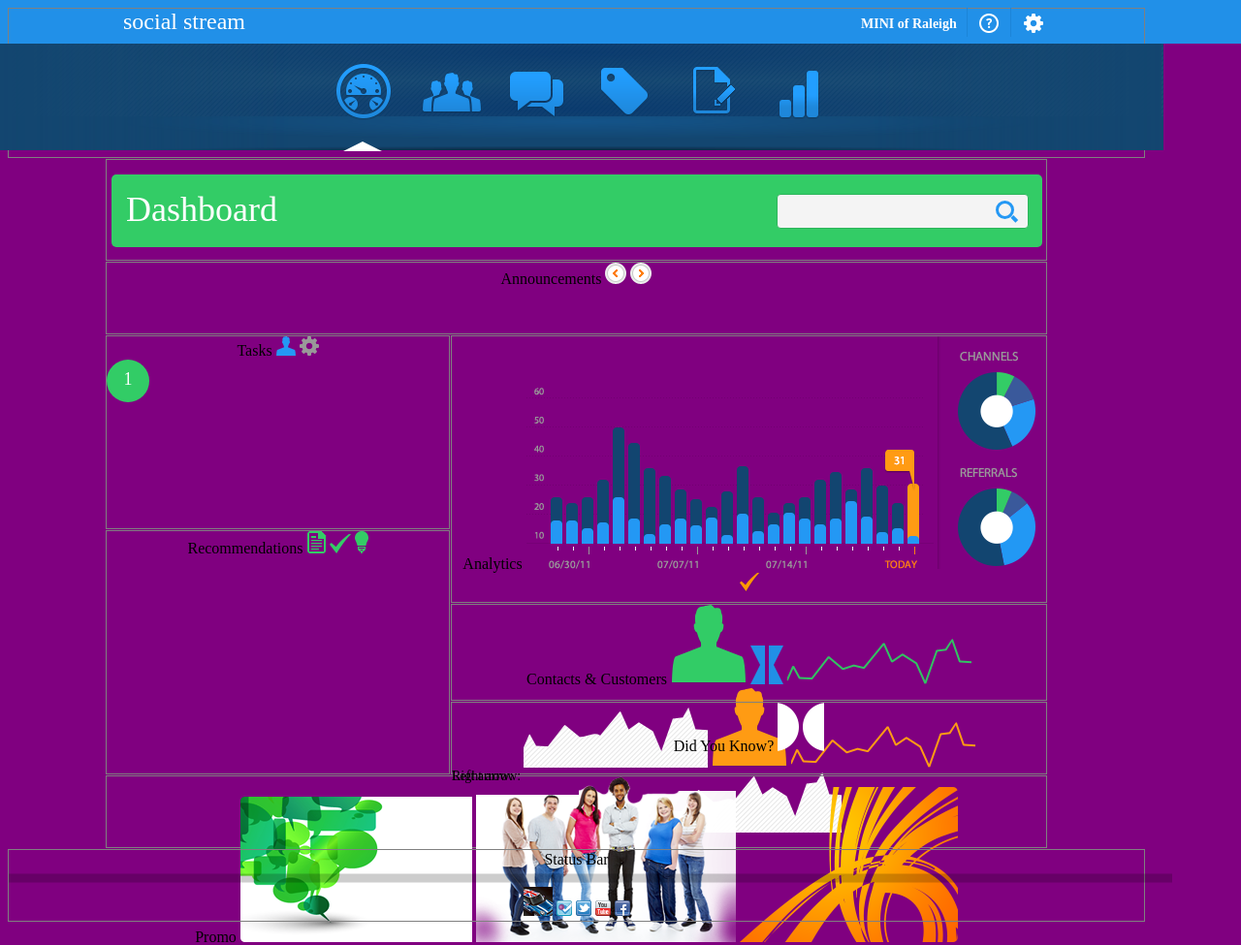
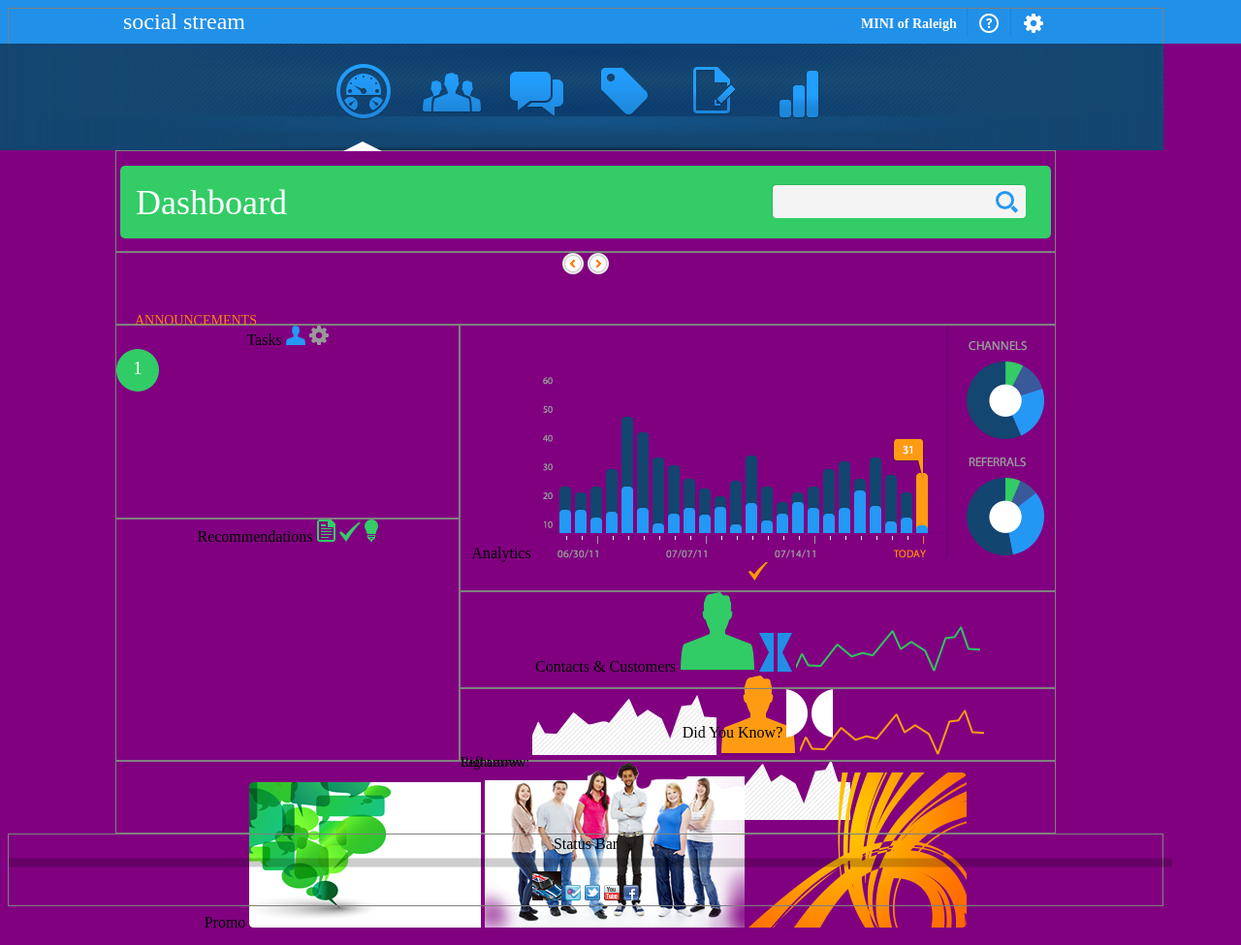
Before and after one commit to adriannavu/487project1, a plain HTML site: page index.html in a window 1280 px wide. Shown: the whole page at 97% size. Drawn offline with Linux system fonts and the light colour scheme; a web font is replaced by a local one.

Commit message:
Changes to dashboard

```diff
--- a/css/styles.css
+++ b/css/styles.css
@@ -31,7 +31,6 @@ p {
     display: grid;
     grid-template-columns: 1fr;
     grid-template-rows: auto;
-    grid-gap: 1px;
     background-color: purple;
   }
 
@@ -49,9 +48,8 @@ p {
     /************************** For desktop **************************/
     .grid-container {
       display: grid;
-      grid-template-columns: 100px 355px 615px 100px;
-      grid-template-rows: 155px 105px 75px 200px 75px 100px 75px 75px 75px;
-      grid-gap: 1px;
+      grid-template-columns: 111px 355px 615px 111px;
+      grid-template-rows: 147px 105px 75px 200px 75px 100px 75px 75px 75px;
       background-color: purple;
     }
 
@@ -266,21 +264,31 @@ p {
     .dashboard h1 {
       font-size: 36px;
       color: rgb(255, 255, 255);
-      left: 130px;
-      top: 195px;
+      left: 140px;
+      top: 188px;
+    }
+
+    .search-bar {
+      background-color: rgb(45, 181, 91);
+      position: absolute;
+      left: 796px;
+      top: 190px;
+      width: 260px;
+      height: 35px;
+      z-index: 0;
+      border-radius: 4px
     }
 
     .search-bar input[type=text] {
-      background-color: #f4f4f4;
+      background-color: rgb(244, 244, 244);
       position: absolute;
-      padding-left: 10px;
-      font-size: 16px;
-      border: 1px solid #2db55b;
+      top: 1px;
+      left: 1px;
+      width: 256.5px;
+      height: 32px;
+      z-index: 1;
+      border: none;
       border-radius: 4px;
-      left: 801px;
-      top: 200px;
-      width: 246px;
-      height: 32px;
     }
 
     .mglass {
@@ -292,7 +300,7 @@ p {
       width: 13px;
       border: 3.1px solid #2498f4;
       left: 1027px;
-      top: 207px;
+      top: 197px;
     }
 
     .mglass-handle {
@@ -301,7 +309,7 @@ p {
       height: 3.5px;
       width: 7px;
       background: #2498f4;
-      top: 224px;
+      top: 214px;
       left: 1043px;
       -webkit-transform: rotate(45deg);
       -moz-transform: rotate(45deg);
@@ -313,6 +321,13 @@ p {
     .announcements {
       grid-row: 3/3;
       grid-column: 2/4;
+    }
+
+    .announcements p {
+      color: rgb(254, 127, 19);
+      position: absolute;
+      left: 138.937px;
+      top: 308.65px;
     }
 
     /* Tasks */
--- a/index.html
+++ b/index.html
@@ -44,7 +44,10 @@
       <div class="mglass-handle"></div>
     </div>
 
-    <div class="announcements"> Announcements
+    <div class="announcements">
+      <p>
+        ANNOUNCEMENTS
+      </p>
       <div class="announcements-left-button-navigation"></div>
       <div class="announcements-right-button-navigation"></div>
     </div>
```
Also changed, not shown: 1 other file.
